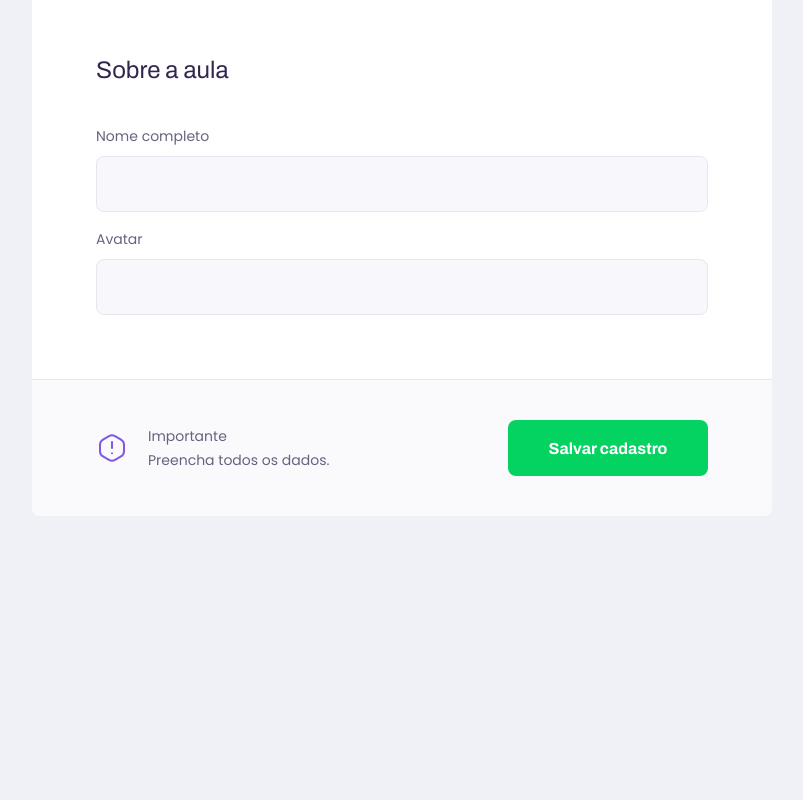
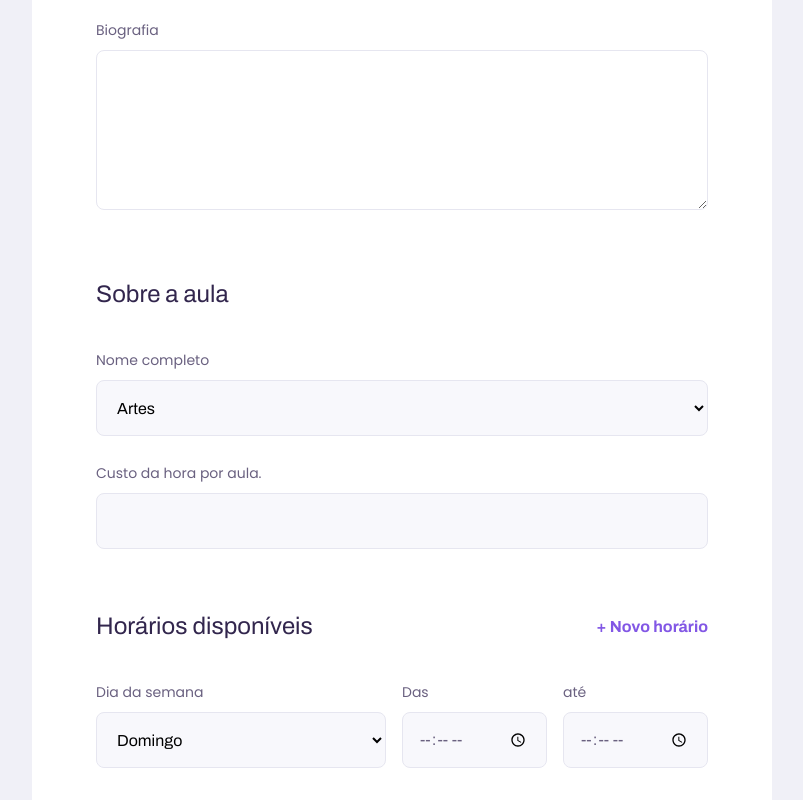
Before and after one commit to DenitoJCarvalho/Projetos, a React (Create React App) app in the folder next level week/2/web/: page /give-classes in a window 1280 px wide. Shown: the part 540-1340 px from the top of the page, without its empty margins (238-1041 px from the left). Before the commit the page ends 1056 px from the top, so only its background shows below. Built offline with nearby package versions, Linux system fonts and the light colour scheme.

Commit message:
Complementando o formulario

```diff
--- /dev/null
+++ b/next level week/2/web/src/components/Select/index.tsx
@@ -0,0 +1,32 @@
+import React, { SelectHTMLAttributes } from 'react'
+
+
+import './styles.css'
+
+interface SelectProps extends SelectHTMLAttributes <HTMLSelectElement> {
+    name: string
+    label: string
+    options: Array<{
+        value: string
+        label: string
+    }>
+
+}
+
+const Select: React.FC<SelectProps> = ({ label, name, options, ...rest}) => {
+    return (
+        <div className="select-block">
+            <label htmlFor={name}>{label}</label>
+            <select id={name} {...rest}>
+                <option value="" disabled hidden>
+                    Selecione uma opção
+                </option>
+                {options.map(item => {
+                    return <option key={item.value} value={item.value}>{item.label}</option>
+                })}
+            </select>
+        </div>
+    )
+}
+
+export default Select
--- /dev/null
+++ b/next level week/2/web/src/components/Select/styles.css
@@ -0,0 +1,36 @@
+/* coding: utf-8 */
+
+
+.select-block {
+    position: relative;
+}
+
+.select-block + .select-block {
+    margin-top: 1.4rem;
+}
+
+.select-block label {
+    font-size: 1.4rem;
+}
+
+.select-block select {
+    width: 100%;
+    height: 5.6rem;
+    margin-top: 0.8rem;
+    border-radius: 0.8rem;
+    background: var(--color-input-background);
+    border: 1px solid var(--color-line-in-white);
+    outline: 0;
+    padding: 0 1.6rem;
+    font: 1.6rem Archivo;
+}
+
+.select-block:focus-within:after {
+    width: calc(100% - 3.2rem);
+    height: 2px;
+    content: '';
+    background: var(--color-primary-light);
+    position: absolute;
+    left: 1.6rem;
+    right: 1.6rem;
+}
--- /dev/null
+++ b/next level week/2/web/src/components/TextArea/index.tsx
@@ -0,0 +1,21 @@
+import React, { TextareaHTMLAttributes } from 'react'
+
+
+import './styles.css'
+
+interface TextAreaProps extends TextareaHTMLAttributes <HTMLTextAreaElement> {
+    name: string
+    label: string
+
+}
+
+const Textarea: React.FC<TextAreaProps> = ({ label, name, ...rest}) => {
+    return (
+        <div className="textarea-block">
+            <label htmlFor={name}>{label}</label>
+            <textarea id={name} {...rest}/>
+        </div>
+    )
+}
+
+export default Textarea
--- /dev/null
+++ b/next level week/2/web/src/components/TextArea/styles.css
@@ -0,0 +1,39 @@
+/* coding: utf-8 */
+
+
+.textarea-block {
+    position: relative;
+}
+
+.textarea-block + .textarea-block {
+    margin-top: 1.4rem;
+}
+
+.textarea-block label {
+    font-size: 1.4rem;
+}
+
+.textarea-block textarea {
+    width: 100%;
+    height: 16rem;
+    min-height: 8rem;
+    margin-top: 0.8rem;
+    border-radius: 0.8rem;
+    background: var(--color-textarea-background);
+    border: 1px solid var(--color-line-in-white);
+    outline: 0;
+    resize: vertical;
+    padding: 1.2rem 1.6rem;
+    font: 1.6rem Archivo;
+}
+
+.textarea-block:focus-within:after {
+    width: calc(100% - 3.2rem);
+    height: 2px;
+    content: '';
+    background: var(--color-primary-light);
+    position: absolute;
+    left: 1.6rem;
+    right: 1.6rem;
+    bottom: 7px;
+}
--- a/next level week/2/web/src/pages/TeacherForm/index.tsx
+++ b/next level week/2/web/src/pages/TeacherForm/index.tsx
@@ -2,10 +2,13 @@
 
 import PageHeader from '../../components/PageHeader'
 import Input from '../../components/input'
+import Textarea from '../../components/TextArea'
+import Select from '../../components/Select'
 
 import warningIcon from '../../assets/images/icons/warning.svg'
 
 import './styles.css'
+
 
 
 function TeacherForm() {
@@ -23,14 +26,63 @@
                     <Input name="avatar" label="Avatar" />
                     <Input name="whatsapp" label="Whatsapp" />
 
+                    <Textarea name="bio" label="Biografia" />
+
                 </fieldset>
 
                 <fieldset>
                     <legend> Sobre a aula</legend>
 
-                    <Input name="subject" label="Nome completo" />
-                    <Input name="cost" label="Avatar" />
+                    <Select
+                        name="subject"
+                        label="Nome completo"
+                        options={[
+                            { value: 'Artes',label: 'Artes' },
+                            { value: 'Biologia',label: 'Biologia' },
+                            { value: 'Ciências',label: 'Ciências' },
+                            { value: 'Educação Física',label: 'Educação Física' },
+                            { value: 'Física',label: 'Física' },
+                            { value: 'Geografia',label: 'Geografia' },
+                            { value: 'História',label: 'História' },
+                            { value: 'Matemática',label: 'Matemática' },
+                            { value: 'Portugês',label: 'Português' },
+                            { value: 'Química',label: 'Química' },
+                            { value: 'Inglês',label: 'Inglês' },
+                            { value: 'Espanhol',label: 'Espanhol' },
+                            { value: 'Linguagem e Alfabetização',label: 'Linguagem e Alfabetização' },
+                            { value: 'História/Geografia',label: 'História/Geografia' },
+                            { value: 'Ética e Cidadania',label: 'Ética e Cidadania' },
+                            { value: 'Robótica',label: 'Robótica' },
+                        ]}
+                    />
 
+                    <Input name="cost" label="Custo da hora por aula." />
+                </fieldset>
+
+                <fieldset>
+                        <legend>
+                            Horários disponíveis
+                            <button type="button"> + Novo horário </button>
+                        </legend>
+
+                        <div className="schedule-item">
+                            <Select
+                                name="week_day"
+                                label="Dia da semana"
+                                options={[
+                                    { value: '0',label: 'Domingo' },
+                                    { value: '1',label: 'Segunda-Feira' },
+                                    { value: '2',label: 'Terça-Feira' },
+                                    { value: '3',label: 'Quarta-Feira' },
+                                    { value: '4',label: 'Quinta-Feira' },
+                                    { value: '5',label: 'Sexta-Feira' },
+                                    { value: '6',label: 'Sábado' }
+                                ]}
+                            />
+
+                            <Input name="from" label="Das" type="time" />
+                            <Input name="to" label="até" type="time" />
+                        </div>
                 </fieldset>
 
                 <footer>
--- a/next level week/2/web/src/pages/TeacherForm/styles.css
+++ b/next level week/2/web/src/pages/TeacherForm/styles.css
@@ -39,6 +39,23 @@
     width: 100%;
     padding-bottom: 1.6rem;
     border-bottom: 1xp solid var(--color-line-in-white);
+}
+
+#page-teacher-form main fieldset legend button {
+    background: none;
+    border: 0;
+    color: var(--color-primary);
+    font: 700 1.6rem Archivo;
+    cursor: pointer;
+    transition: color 0.2s;
+}
+
+#page-teacher-form main fieldset legend button:hover {
+    color: var(--color-primary-dark);
+}
+
+#page-teacher-form main fieldset .input-block + .textarea-block, #page-teacher-form main fieldset .select-block + .input-block {
+    margin-top: 2.4rem;
 }
 
 #page-teacher-form main .input-block label {
@@ -100,6 +117,16 @@
         padding: 0 6.4rem;
     }
 
+    #page-teacher-form main .schedule-item {
+        display: grid;
+        grid-template-columns: 2fr 1fr 1fr;
+        column-gap: 1.6rem;
+    }
+
+    #page-teacher-form main .schedule-item .input-block {
+        margin-top: 0 !important;
+    }
+
     #page-teacher-form main footer {
         padding: 4.0rem 6.4rem;
         display: flex;
--- a/next level week/2/web/src/pages/TeacherList/index.tsx
+++ b/next level week/2/web/src/pages/TeacherList/index.tsx
@@ -3,6 +3,7 @@
 import PageHeader from '../../components/PageHeader'
 import TeacherItem from '../../components/TeacherItem'
 import Input from '../../components/input'
+import Select from '../../components/Select'
 
 import './styles.css'
 
@@ -14,7 +15,43 @@
         <div id="page-teacher-list" className="container">
             <PageHeader title="Que incrível que você quer dar aulas.">
                 <form id="search-teachers">
-                    <Input name="subject" label="Matéria" />
+                <Select
+                        name="subject"
+                        label="Nome completo"
+                        options={[
+                            { value: 'Artes',label: 'Artes' },
+                            { value: 'Biologia',label: 'Biologia' },
+                            { value: 'Ciências',label: 'Ciências' },
+                            { value: 'Educação Física',label: 'Educação Física' },
+                            { value: 'Física',label: 'Física' },
+                            { value: 'Geografia',label: 'Geografia' },
+                            { value: 'História',label: 'História' },
+                            { value: 'Matemática',label: 'Matemática' },
+                            { value: 'Portugês',label: 'Português' },
+                            { value: 'Química',label: 'Química' },
+                            { value: 'Inglês',label: 'Inglês' },
+                            { value: 'Espanhol',label: 'Espanhol' },
+                            { value: 'Linguagem e Alfabetização',label: 'Linguagem e Alfabetização' },
+                            { value: 'História/Geografia',label: 'História/Geografia' },
+                            { value: 'Ética e Cidadania',label: 'Ética e Cidadania' },
+                            { value: 'Robótica',label: 'Robótica' },
+                        ]}
+                    />
+
+                    <Select
+                        name="week_day"
+                        label="Dia da semana"
+                        options={[
+                            { value: '0',label: 'Domingo' },
+                            { value: '1',label: 'Segunda-Feira' },
+                            { value: '2',label: 'Terça-Feira' },
+                            { value: '3',label: 'Quarta-Feira' },
+                            { value: '4',label: 'Quinta-Feira' },
+                            { value: '5',label: 'Sexta-Feira' },
+                            { value: '6',label: 'Sábado' }
+                        ]}
+                    />
+
                     <Input name="week_day" label="Dia da semana" />
                     <Input type="time" name="time" label="Hora" />
                 </form>
--- a/next level week/2/web/src/pages/TeacherList/styles.css
+++ b/next level week/2/web/src/pages/TeacherList/styles.css
@@ -31,7 +31,8 @@
         bottom: -28px;
     }
 
-    #search-teachers .input-block {
+    #search-teachers .input-block + .input-block,
+    #search-teachers .select-block + .select-block {
         margin-top: 0;
     }
 
```
